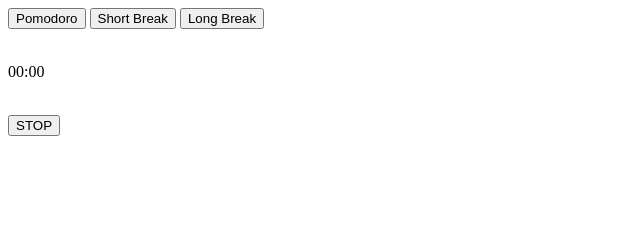
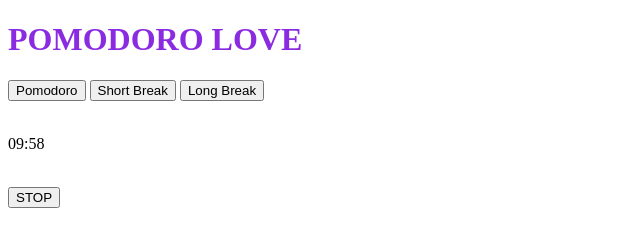
Before and after one commit to SuanneBarbosa/pomodoro, a plain HTML site: page index.html in a window 1280 px wide. Both pictures are taken after a click on the button "START". Shown: the whole page, without its empty margins (0-640 px from the left). Drawn offline with Linux system fonts and the light colour scheme.

Commit message:
versão inicial da função de cronômetro

```diff
--- a/index.html
+++ b/index.html
@@ -4,9 +4,13 @@
     <meta charset="UTF-8">
     <meta http-equiv="X-UA-Compatible" content="IE=edge">
     <meta name="viewport" content="width=device-width, initial-scale=1.0">
+    <link rel="stylesheet" type="text/css" href="main.css" media="screen" />
     <title>Pomodoro</title>
 </head>
+
 <body>
+
+    <h1>POMODORO LOVE</h1>
     <div>
         <div id="types">
             <button>Pomodoro</button>
@@ -15,7 +19,7 @@
         </div>
         <br>
         <div id="timer">
-            <p>
+            <p id="timerText">
                 00:00
             </p>
 
--- a/main.css
+++ b/main.css
@@ -0,0 +1,6 @@
+
+h1{
+    color: blueviolet;
+    margin-left: auto;
+
+}
--- a/main.js
+++ b/main.js
@@ -1,14 +1,44 @@
 let actionState = false
+let inicio = 600
+let final = 0
 
 function actionPomodoro() {
     let actionButton = document.getElementById("actionButton")
-    if(!actionState) {
+    if (!actionState) {
         actionButton.innerHTML = 'STOP'
         //iniciar o cronometro
+        iniciarCronometro()
     } else {
         actionButton.innerHTML = 'START'
         //iniciar o cronometro
     }
     actionState = !actionState
 
+
 }
+
+function iniciarCronometro() {
+
+    let segundos = 0
+    let minutos = Math.floor(inicio/60)
+    let timerText =document.getElementById("timerText")
+
+    setInterval(() => {
+        if(segundos == 0) {
+            segundos = 60
+            minutos--
+        }
+        inicio--
+        segundos--
+        timerText.innerHTML = `${(minutos < 10) ? "0" + minutos : minutos}:${(segundos < 10) ? "0" + segundos : segundos}`
+    }, 1000)
+
+
+
+    //quando finalizar vai executar funçoes de termino - zerar cronometro e tocar
+
+
+
+
+
+}
```
